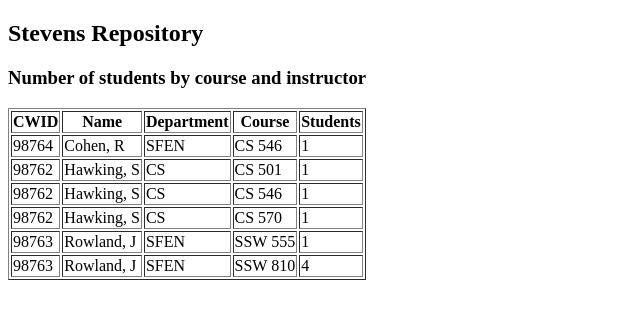
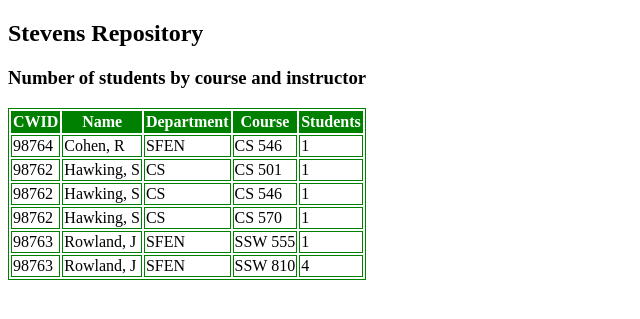
Before and after one commit to qdmfeng/SSW810, a Flask app: page /instructor_courses in a window 1280 px wide. Shown: the top 319 px of the page, without its empty margins (0-640 px from the left). Run offline with Flask 2, Linux system fonts and the light colour scheme; data comes from the database, SQL or seed files in the repository.

Commit message:
add some css

```diff
--- /dev/null
+++ b/static/styles/foo.css
@@ -0,0 +1,9 @@
+table, td, th
+{
+	border:1px solid green;
+}
+th
+{
+	background-color:green;
+	color:white;
+}
--- a/templates/base.html
+++ b/templates/base.html
@@ -2,6 +2,7 @@
 <html lang="en">
 <head>
     <meta charset="UTF-8">
+    <link rel= "stylesheet" type= "text/css" href= "{{ url_for('static',filename='styles/foo.css') }}">
     <title>{{ title }}</title>
 </head>
 <body>
```
